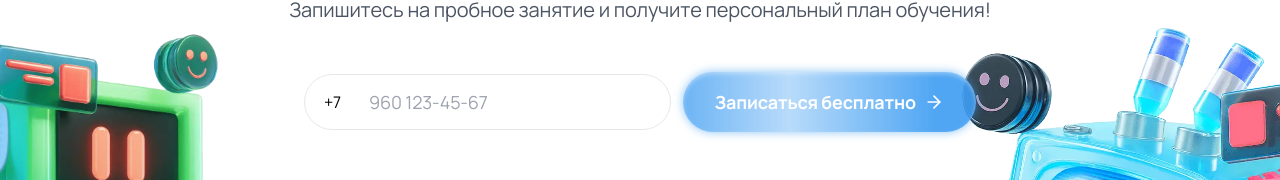
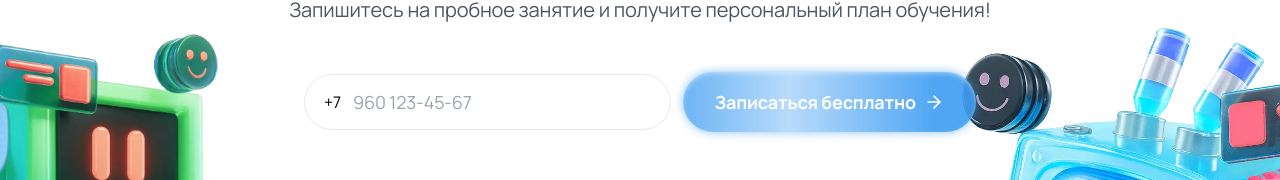
Before and after one commit to hismajestyamanita/codologia, a React (Vite) app: page / in a window 1280 px wide. Shown: the part 336-516 px from the top of the page. Built offline with nearby package versions, Linux system fonts and the light colour scheme; no server answers.

Commit message:
маска телефона 23

```diff
--- a/src/shared/PhoneInput.tsx
+++ b/src/shared/PhoneInput.tsx
@@ -30,7 +30,7 @@ const PhoneInput: React.FC<PhoneInputProps> = ({
     : "h-11 text-base";
 
   // Отступ цифр под сдвинутый префикс +7
-  const padLeftPx = size === "hero" ? 64 : 58;
+  const padLeftPx = size === "hero" ? 48 : 42;
 
   return (
     <div className="relative z-0 w-full">
```
